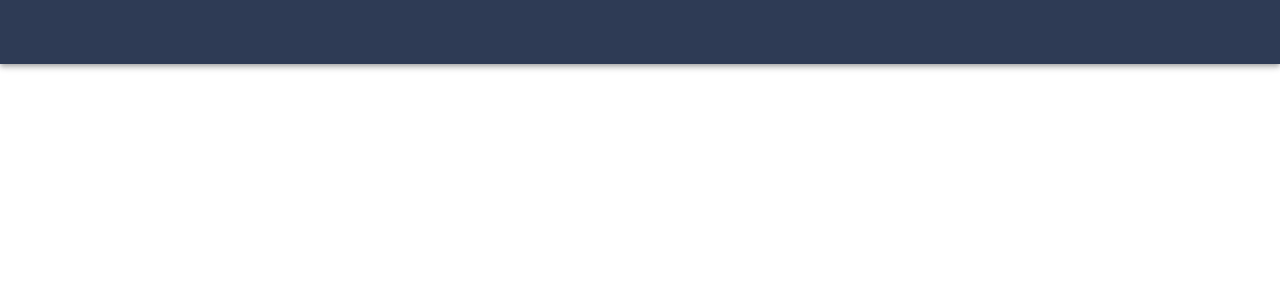
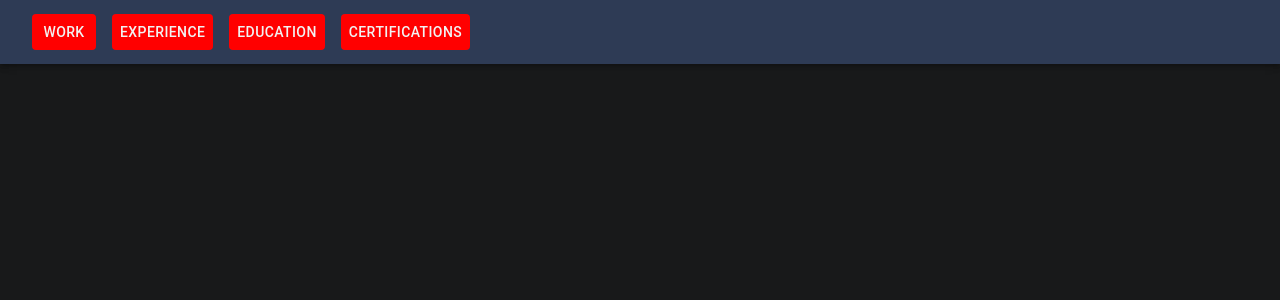
Before and after one commit to Cesar-vega-KSQ/-cesarvega_resume_react, a React (Create React App) app: page / in a window 1280 px wide. Shown: the top 300 px of the page. Built offline with nearby package versions, Linux system fonts and the light colour scheme.

Commit message:
Modified the navbar and created buttons component, also added a style section to the index.html

```diff
--- a/public/index.html
+++ b/public/index.html
@@ -39,3 +39,9 @@
     -->
   </body>
 </html>
+
+<style>
+  body {
+	background:#18191a;
+}
+</style>
--- /dev/null
+++ b/src/Components/MyButtons.js
@@ -0,0 +1,40 @@
+import React from "react";
+import { withStyles, makeStyles } from "@material-ui/core/styles";
+import Button from "@material-ui/core/Button";
+import Tooltip from "@material-ui/core/Tooltip";
+
+
+function MyButton(props){
+
+
+
+    const BaseButton = withStyles(() => ({
+        root: {
+          color: (props.mainColor || "#f2f2f2"),
+          backgroundColor: (props.backgroundColor || "red"),
+          "&:hover": {
+            backgroundColor: (props.hoverColor || "yellow"),
+          },
+        },
+      }))(Button);
+
+      const useStyles = makeStyles((theme) => ({
+        margin: {
+          margin: theme.spacing(1),
+        },
+      }));
+
+      const classes = useStyles();
+
+    return(
+        <>
+            <BaseButton
+
+            className={classes.margin}
+            >{props.children}</BaseButton>
+        </>
+    )
+
+}
+
+export default MyButton;
--- a/src/Components/Navbar.js
+++ b/src/Components/Navbar.js
@@ -2,19 +2,28 @@ import React from "react";
 import {
 	AppBar,
 	Toolbar,
-	Box
+    Box,
 } from "@material-ui/core";
+import MyButton from "./MyButtons"
 
 const Navbar = () => {
 	return(
+        <>
 		<Box component="nav" position="static">
 			<AppBar position="static"
-                style={{ background: '#2E3B55' }}
+                style={{ background: '#2E3B55' }
+                }
             >
 			  <Toolbar>
+
+                <MyButton>Work</MyButton>
+                <MyButton>Experience</MyButton>
+                <MyButton>Education</MyButton>
+                <MyButton>Certifications</MyButton>
 			  </Toolbar>
 			</AppBar>
 		</Box>
+        </>
 		);
 }
 export default Navbar;
```
